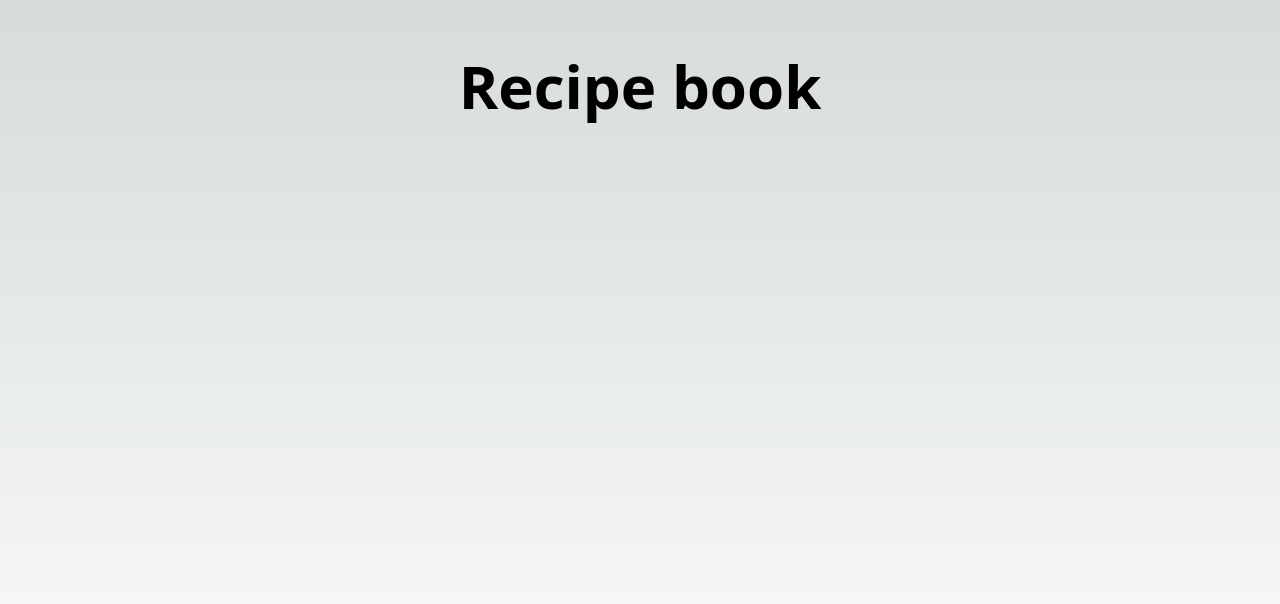
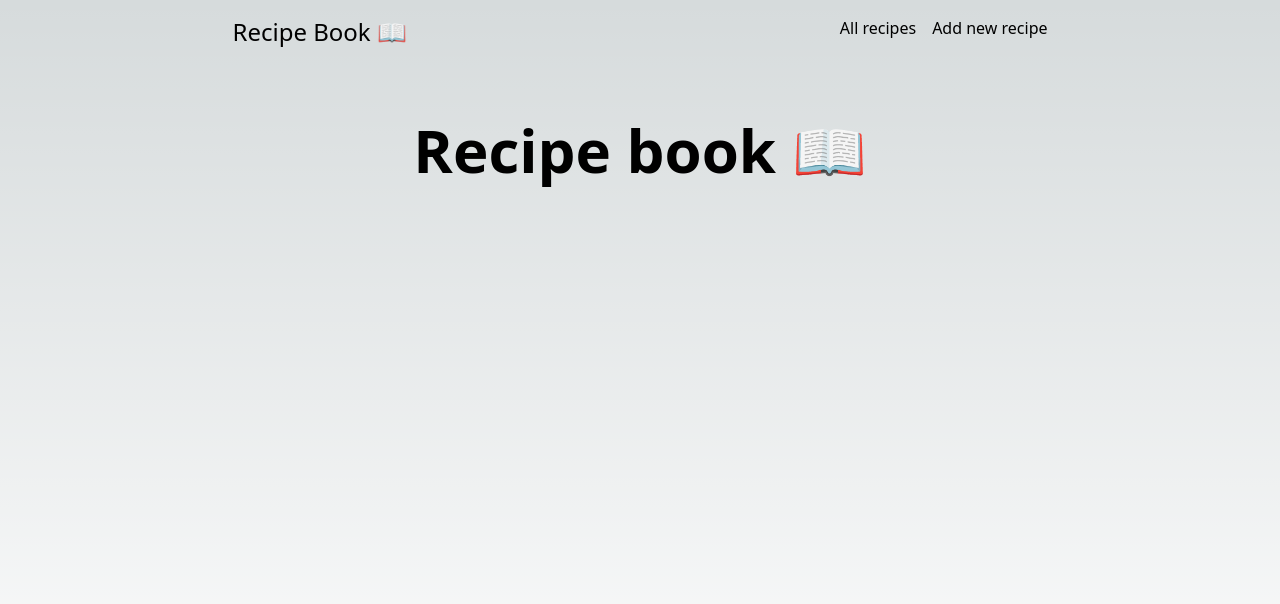
Before and after one commit to manuesperon/recipe-book, a Next.js app: page / in a window 1280 px wide. Shown: the top 604 px of the page. Built offline with nearby package versions, Linux system fonts and the light colour scheme.

Commit message:
Add header component and add it to layout

```diff
--- a/src/app/layout.tsx
+++ b/src/app/layout.tsx
@@ -1,5 +1,6 @@
 import type { Metadata } from 'next';
 import './globals.css';
+import Header from '@/components/layout/Header';
 
 export const metadata: Metadata = {
   title: 'Recipe book',
@@ -14,6 +15,7 @@ const RootLayout = ({
   return (
     <html lang="en">
       <body className="min-h-screen flex flex-col">
+        <Header />
         <main className="mx-auto mt-6 md:p-8 p-4">{children}</main>
       </body>
     </html>
--- a/src/app/page.tsx
+++ b/src/app/page.tsx
@@ -1,7 +1,7 @@
 const Home = () => {
   return (
     <>
-      <h1>Recipe book</h1>
+      <h1>Recipe book 📖</h1>
     </>
   );
 };
--- /dev/null
+++ b/src/components/layout/Header.tsx
@@ -0,0 +1,25 @@
+import Link from 'next/link';
+
+const routes = [
+  { url: '/recipes', title: 'All recipes' },
+  { url: '/add-recipe', title: 'Add new recipe' },
+];
+
+const Header = () => {
+  return (
+    <nav className="flex justify-around p-4">
+      <Link className=" text-2xl" href="/">
+        Recipe Book 📖
+      </Link>
+      <div>
+        {routes.map(({ url, title }, i) => (
+          <Link className=" mr-4 last:mr-0" key={i} href={url}>
+            {title}
+          </Link>
+        ))}
+      </div>
+    </nav>
+  );
+};
+
+export default Header;
```
